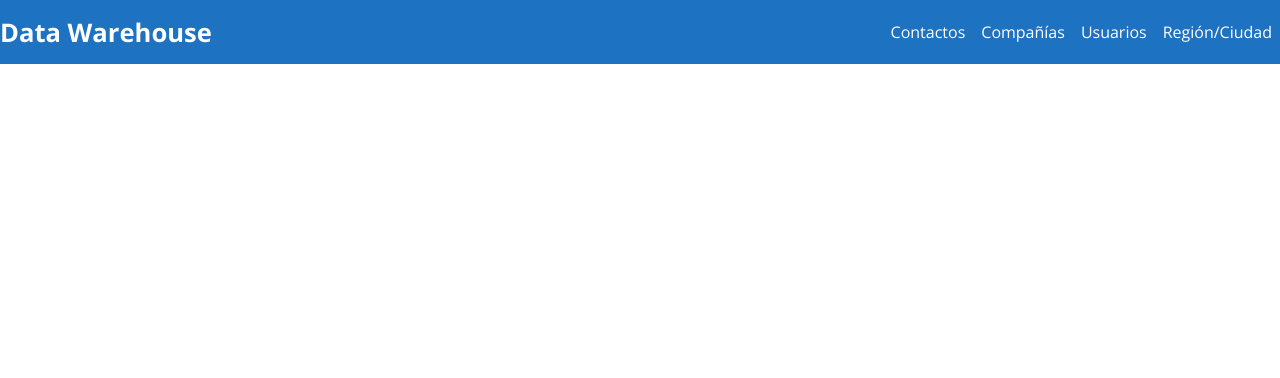
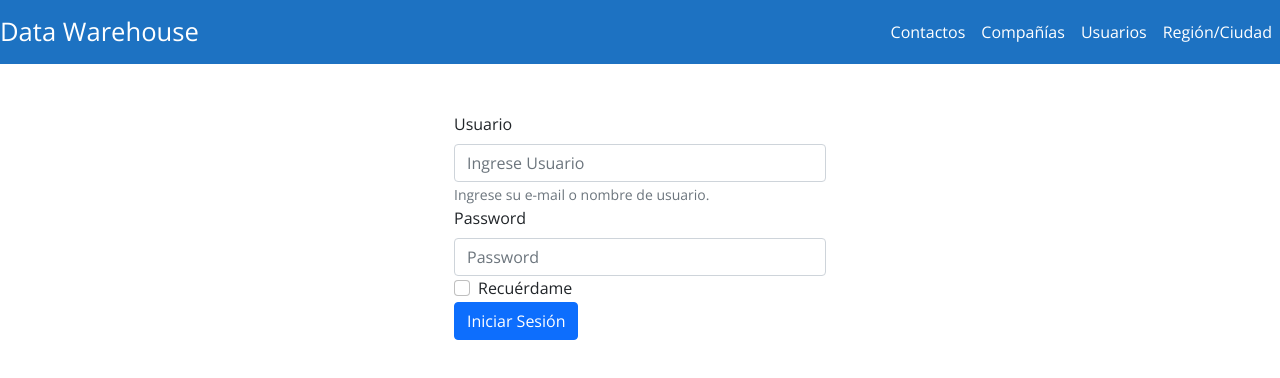
Before and after one commit to jyongkim/dataWarehouse, a React (Create React App) app: page /login in a window 1280 px wide. Shown: the top 378 px of the page. Built offline with nearby package versions, Linux system fonts and the light colour scheme; no server answers.

Commit message:
Agregado de Bootstrap y maquetado de la página de Login

```diff
--- a/package.json
+++ b/package.json
@@ -6,12 +6,14 @@
     "@testing-library/jest-dom": "^5.11.9",
     "@testing-library/react": "^11.2.5",
     "@testing-library/user-event": "^12.8.3",
+    "bootstrap": "^5.0.1",
     "cors": "^2.8.5",
     "dotenv": "^8.2.0",
     "express": "^4.17.1",
     "jsonwebtoken": "^8.5.1",
     "mysql": "^2.18.1",
     "react": "^17.0.1",
+    "react-bootstrap": "^1.6.0",
     "react-dom": "^17.0.1",
     "react-router-dom": "^5.2.0",
     "react-scripts": "4.0.3",
--- a/src/App.js
+++ b/src/App.js
@@ -1,6 +1,7 @@
 import './App.css';
 import {useEffect,useState} from 'react';
-import Contact from './pages/Contact'
+import Contact from './pages/Contact';
+import Login from './pages/Login';
 // import { Component } from 'react';
 // import Nav from './components/Nav';
 // import Form from './components/Form'
@@ -114,6 +115,9 @@ export default function App() {
           <Route path="/pref">
             <Home />
           </Route>
+          <Route path="/login">
+            <Login />
+          </Route>
         </Switch>
       </div>
     </Router>
--- a/src/index.js
+++ b/src/index.js
@@ -3,6 +3,7 @@ import ReactDOM from 'react-dom';
 import './index.css';
 import App from './App';
 import reportWebVitals from './reportWebVitals';
+import 'bootstrap/dist/css/bootstrap.min.css';
 
 ReactDOM.render(
   <React.StrictMode>
--- a/src/pages/Contact.js
+++ b/src/pages/Contact.js
@@ -1,7 +1,7 @@
 import Table from '../components/Table';
 
 const Contact = ({contacts}) => {
-
+    // const contacts = this.props.contacts;
     return(
             <Table data={contacts}/>
         )
--- /dev/null
+++ b/src/pages/Login.js
@@ -0,0 +1,36 @@
+import React from 'react';
+import { Form, Button, Container } from 'react-bootstrap';
+import './Login.css';
+
+export default function Login() {
+    return (
+        <Container>
+            <div className="d-flex justify-content-center mt-5">
+
+                <Form action="/contact" className="col-4 ">
+                    <Form.Group controlId="formBasicEmail">
+                        <Form.Label>Usuario</Form.Label>
+                        <Form.Control type="text" placeholder="Ingrese Usuario" />
+                        <Form.Text className="text-muted">
+                            Ingrese su e-mail o nombre de usuario.
+                </Form.Text>
+                    </Form.Group>
+
+                    <Form.Group controlId="formBasicPassword">
+                        <Form.Label>Password</Form.Label>
+                        <Form.Control type="password" placeholder="Password" />
+                    </Form.Group>
+                    <Form.Group controlId="formBasicCheckbox">
+                        <Form.Check type="checkbox" label="Recuérdame" />
+                    </Form.Group>
+                    <Button variant="primary" type="submit">
+                        Iniciar Sesión
+             </Button>
+                </Form>
+            </div>
+
+
+        </Container>
+    );
+
+}
```
Also changed, not shown: src/pages/Login.css (added), 1 other file (tests, documents, lock files or other folders).
